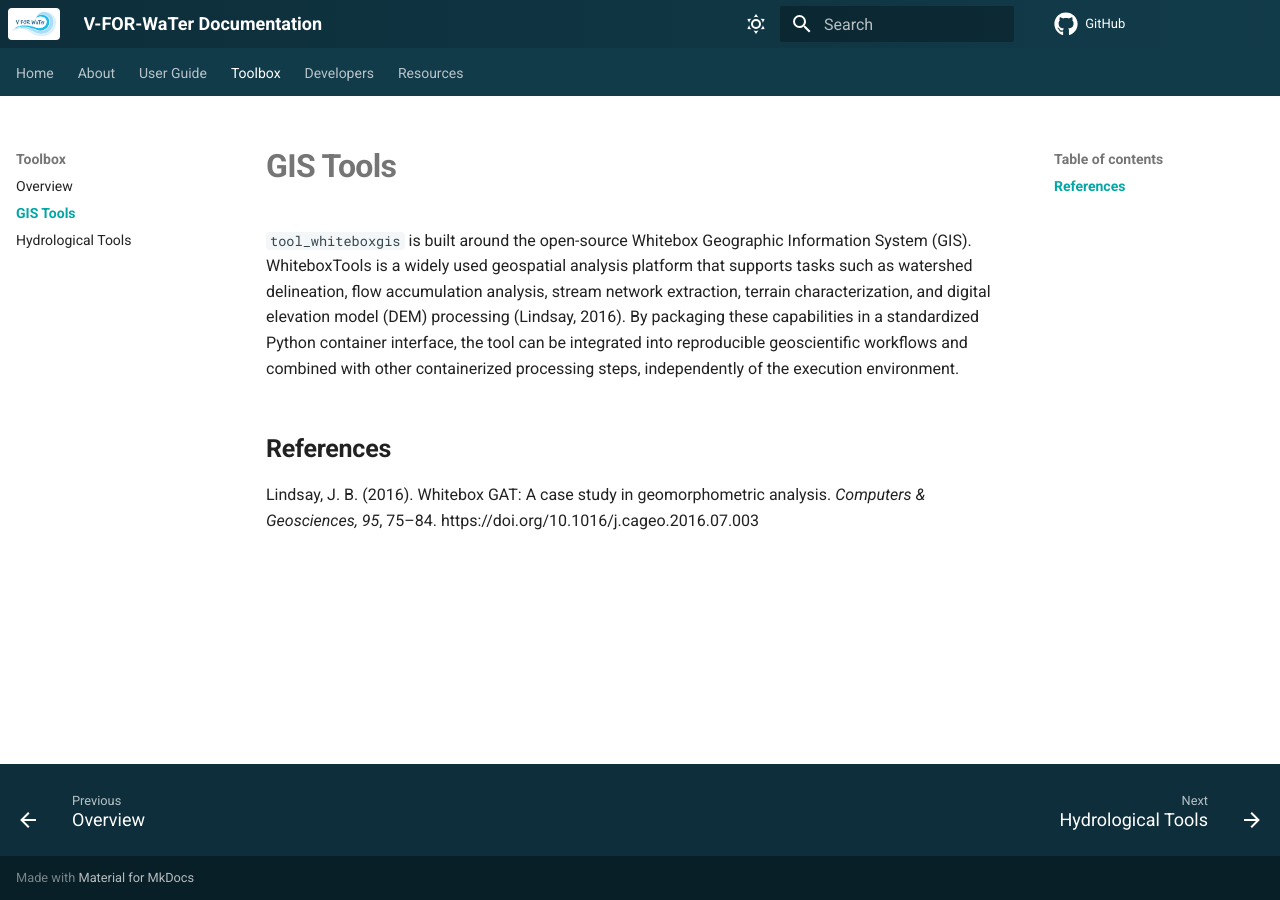
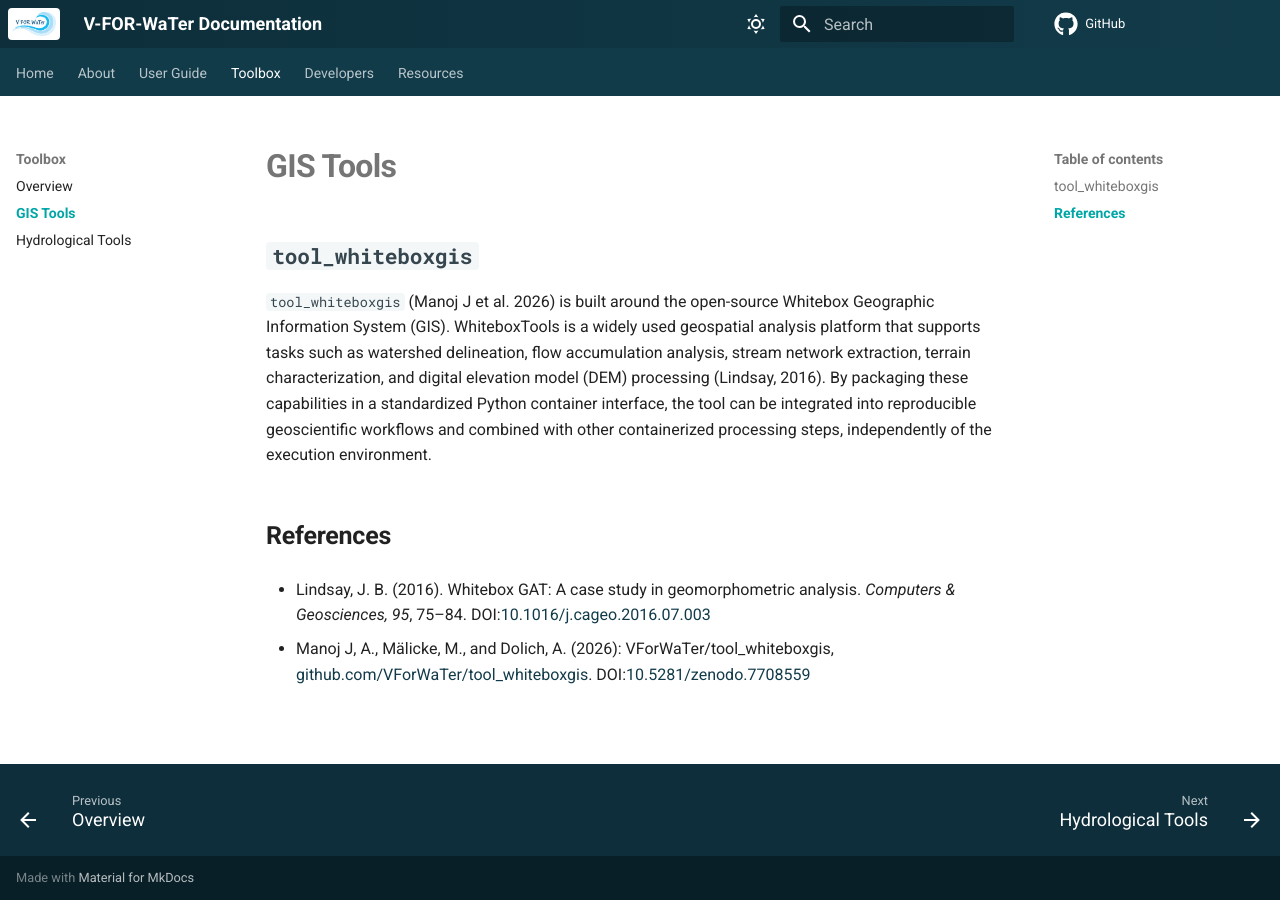
Before and after one commit to VForWaTer/vforwater-documentation, an MkDocs documentation site: the page built from docs/toolbox/gis-tools.md, in a window 1280 px wide. Built offline with MkDocs 1.6.1 and Material for MkDocs 9.7.7, drawn with Linux system fonts in a browser that asks for light colours; comment, search, counter and statistics services are not loaded.

```diff
--- a/docs/toolbox/gis-tools.md
+++ b/docs/toolbox/gis-tools.md
@@ -1,5 +1,8 @@
-`tool_whiteboxgis` is built around the open-source Whitebox Geographic Information System (GIS). WhiteboxTools is a widely used geospatial analysis platform that supports tasks such as watershed delineation, flow accumulation analysis, stream network extraction, terrain characterization, and digital elevation model (DEM) processing (Lindsay, 2016). By packaging these capabilities in a standardized Python container interface, the tool can be integrated into reproducible geoscientific workflows and combined with other containerized processing steps, independently of the execution environment.
+## `tool_whiteboxgis`
+`tool_whiteboxgis` (Manoj J et al. 2026) is built around the open-source Whitebox Geographic Information System (GIS). WhiteboxTools is a widely used geospatial analysis platform that supports tasks such as watershed delineation, flow accumulation analysis, stream network extraction, terrain characterization, and digital elevation model (DEM) processing (Lindsay, 2016). By packaging these capabilities in a standardized Python container interface, the tool can be integrated into reproducible geoscientific workflows and combined with other containerized processing steps, independently of the execution environment.
 
 ## References
 
-Lindsay, J. B. (2016). Whitebox GAT: A case study in geomorphometric analysis. *Computers & Geosciences, 95*, 75–84. https://doi.org/10.1016/j.cageo.2016.07.003
+- Lindsay, J. B. (2016). Whitebox GAT: A case study in geomorphometric analysis. *Computers & Geosciences, 95*, 75–84. DOI:<a href="https://doi.org/10.1016/j.cageo.2016.07.003" target="_blank" rel="noopener noreferrer">10.1016/j.cageo.2016.07.003</a>
+
+- Manoj J, A., Mälicke, M., and Dolich, A. (2026): VForWaTer/tool_whiteboxgis, <a href="https://github.com/VForWaTer/tool_whiteboxgis" target="_blank" rel="noopener noreferrer">github.com/VForWaTer/tool_whiteboxgis</a>. DOI:<a href="https://doi.org/10.5281/zenodo.7708559" target="_blank" rel="noopener noreferrer">10.5281/zenodo.7708559</a>
```
Also changed, not shown: docs/toolbox/hydrological-tools.md (+8 -0 lines).
